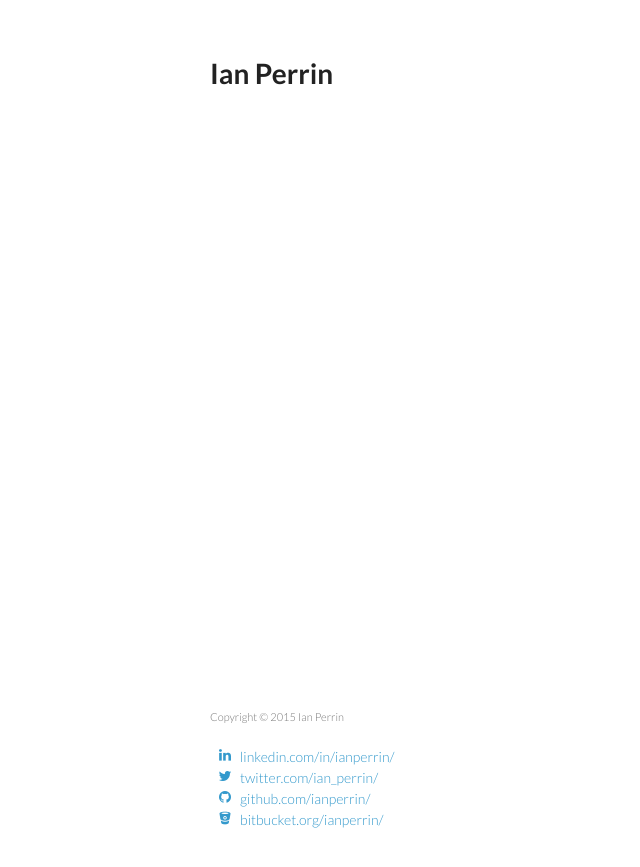
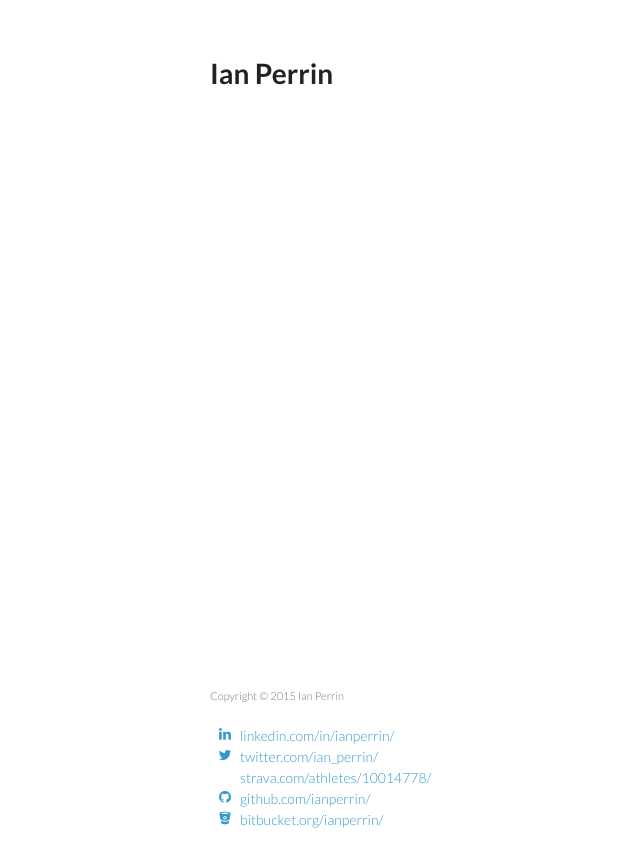
Before and after one commit to ianperrin/ianperrin.github.io, a Jekyll site: the page built from index.html, in a window 1280 px wide. Shown: the top 867 px of the page, without its empty margins (0-640 px from the left). Built offline with Jekyll 4.4.1, drawn with Linux system fonts in a browser that asks for light colours; nearby versions of some CDN libraries; part of the change alters nothing that is shown.

Commit message:
Added strava profile

```diff
--- a/_data/people.yml
+++ b/_data/people.yml
@@ -2,6 +2,7 @@
   links:
     linkedin: "https://linkedin.com/in/ianperrin/"
     twitter: "https://twitter.com/ian_perrin/"
+    strava: "https://strava.com/athletes/10014778/"
     github: "https://github.com/ianperrin/"
     bitbucket: "https://bitbucket.org/ianperrin/"
   name: "Ian Perrin"
```
